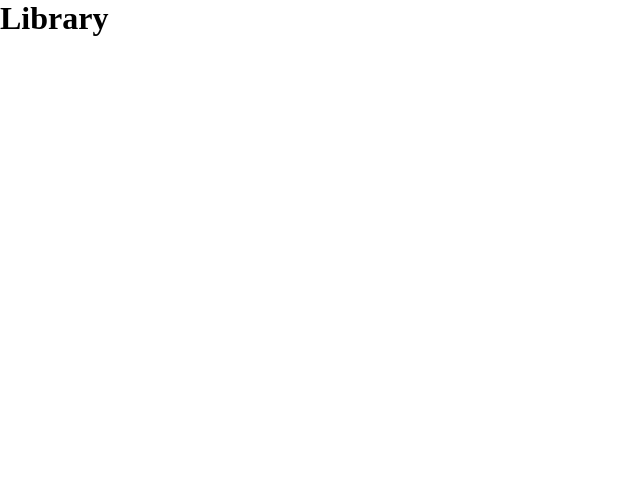
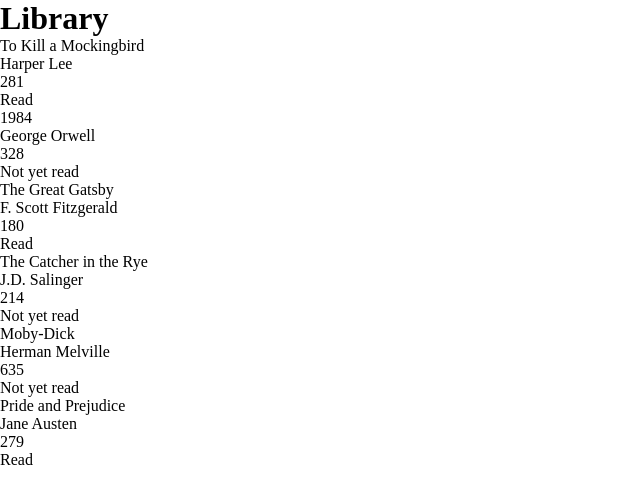
Before and after one commit to tyrone-offshorly/library, a plain HTML site: page index.html in a window 1280 px wide. Shown: the whole page, without its empty margins (0-640 px from the left). Drawn offline with Linux system fonts and the light colour scheme.

Commit message:
Add mock books for design

```diff
--- a/index.html
+++ b/index.html
@@ -9,5 +9,8 @@
 </head>
 <body>
   <h1>Library</h1>
+  <div class="library-container">
+
+  </div>
 </body>
 </html>
--- a/script.js
+++ b/script.js
@@ -12,3 +12,36 @@ function addBookToLibrary(title, author, pages, isRead) {
 
   myLibrary.push(newBook);
 }
+
+function displayLibrary() {
+  const libraryContainer = document.querySelector('.library-container');
+  for(let book of myLibrary) {
+    const card = document.createElement('div');
+    card.classList.add('card');
+    const titleP = document.createElement('p');
+    const authorP = document.createElement('p');
+    const pagesP = document.createElement('p');
+    const isReadP = document.createElement('p');
+
+    titleP.textContent = book.title;
+    authorP.textContent = book.author;
+    pagesP.textContent = book.pages;
+    isReadP.textContent = book.isRead ? 'Read' : 'Not yet read';
+    card.appendChild(titleP);
+    card.appendChild(authorP);
+    card.appendChild(pagesP);
+    card.appendChild(isReadP);
+
+    libraryContainer.appendChild(card);
+  }
+}
+
+// For demonstration purposes only
+addBookToLibrary("To Kill a Mockingbird", "Harper Lee", 281, true);
+addBookToLibrary("1984", "George Orwell", 328, false);
+addBookToLibrary("The Great Gatsby", "F. Scott Fitzgerald", 180, true);
+addBookToLibrary("The Catcher in the Rye", "J.D. Salinger", 214, false);
+addBookToLibrary("Moby-Dick", "Herman Melville", 635, false);
+addBookToLibrary("Pride and Prejudice", "Jane Austen", 279, true);
+
+displayLibrary();
```
